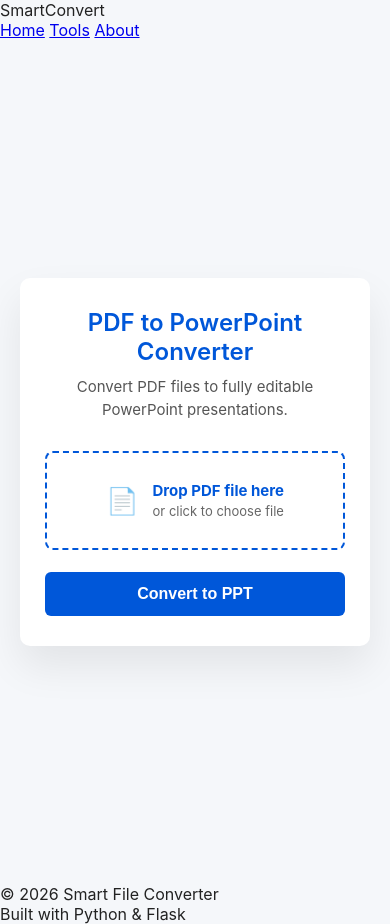
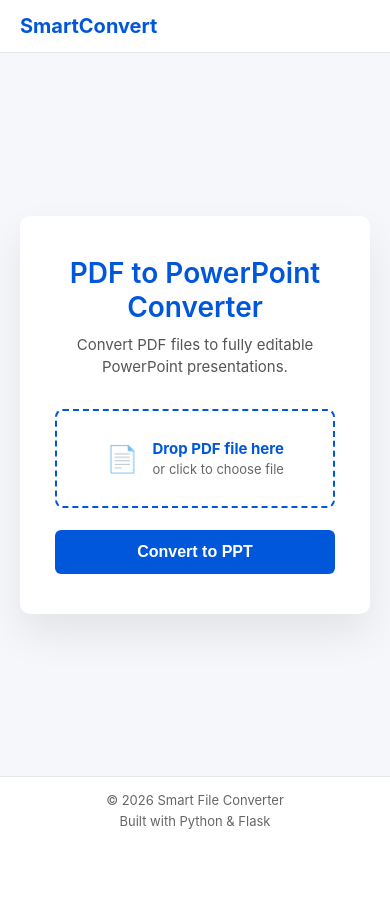
Before and after one commit to komalmishra01/smart-file-converter, a Flask app: page / in a window 390 px wide. After the commit the page ends 829 px from the top, so only its background shows below. Run offline with Flask 3, Linux system fonts and the light colour scheme.

Commit message:
add header and footer css

```diff
--- a/static/style.css
+++ b/static/style.css
@@ -8,17 +8,54 @@ body {
     font-family: -apple-system, BlinkMacSystemFont, "Segoe UI", Roboto, Arial, sans-serif;
     background-color: #f5f7fa;
     color: #222;
+    min-height: 100vh;
+    display: flex;
+    flex-direction: column;
 }
 
-/* Page layout */
+/* ===== HEADER ===== */
+.header {
+    background-color: #ffffff;
+    border-bottom: 1px solid #e5e7eb;
+}
+
+.header-container {
+    max-width: 1100px;
+    margin: auto;
+    padding: 14px 20px;
+    display: flex;
+    justify-content: space-between;
+    align-items: center;
+}
+
+.logo {
+    font-size: 20px;
+    font-weight: 700;
+    color: #0057d9;
+}
+
+.nav a {
+    margin-left: 20px;
+    text-decoration: none;
+    font-size: 14px;
+    color: #444;
+    font-weight: 500;
+}
+
+.nav a:hover {
+    color: #0057d9;
+}
+
+/* ===== MAIN PAGE ===== */
 .page {
-    min-height: 100vh;
+    flex: 1;
     display: flex;
     align-items: center;
     justify-content: center;
+    padding: 40px 20px;
 }
 
-/* Main card */
+/* Card */
 .card {
     background: #ffffff;
     width: 100%;
@@ -29,7 +66,6 @@ body {
     box-shadow: 0 20px 40px rgba(0, 0, 0, 0.08);
 }
 
-/* Headings */
 .card h1 {
     font-size: 28px;
     font-weight: 600;
@@ -44,7 +80,7 @@ body {
     line-height: 1.5;
 }
 
-/* Upload box */
+/* Upload */
 .upload-box {
     display: block;
     border: 2px dashed #0057d9;
@@ -100,28 +136,37 @@ button {
     font-size: 16px;
     font-weight: 600;
     cursor: pointer;
-    transition: background 0.2s ease;
 }
 
 button:hover {
     background-color: #0041a8;
 }
 
-/* Footer */
-.footer-text {
-    margin-top: 18px;
-    font-size: 12px;
-    color: #777;
+/* ===== FOOTER ===== */
+.footer {
+    background-color: #ffffff;
+    border-top: 1px solid #e5e7eb;
+}
+
+.footer-container {
+    max-width: 1100px;
+    margin: auto;
+    padding: 15px 20px;
+    display: flex;
+    justify-content: space-between;
+    font-size: 13px;
+    color: #666;
 }
 
 /* Mobile */
-@media (max-width: 480px) {
-    .card {
-        margin: 20px;
-        padding: 30px 25px;
+@media (max-width: 600px) {
+    .nav {
+        display: none;
     }
 
-    .card h1 {
-        font-size: 24px;
+    .footer-container {
+        flex-direction: column;
+        gap: 5px;
+        text-align: center;
     }
 }
```
